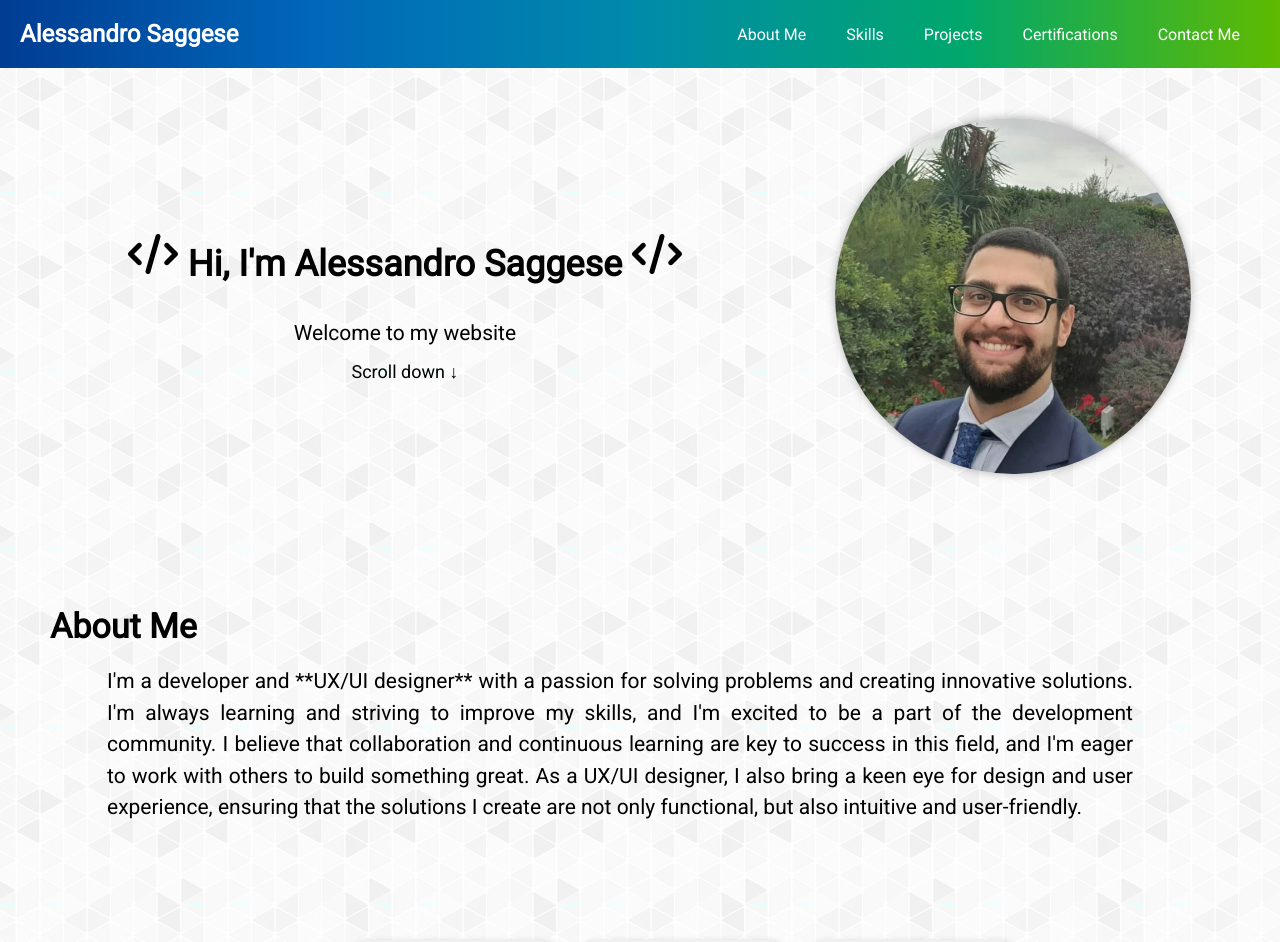
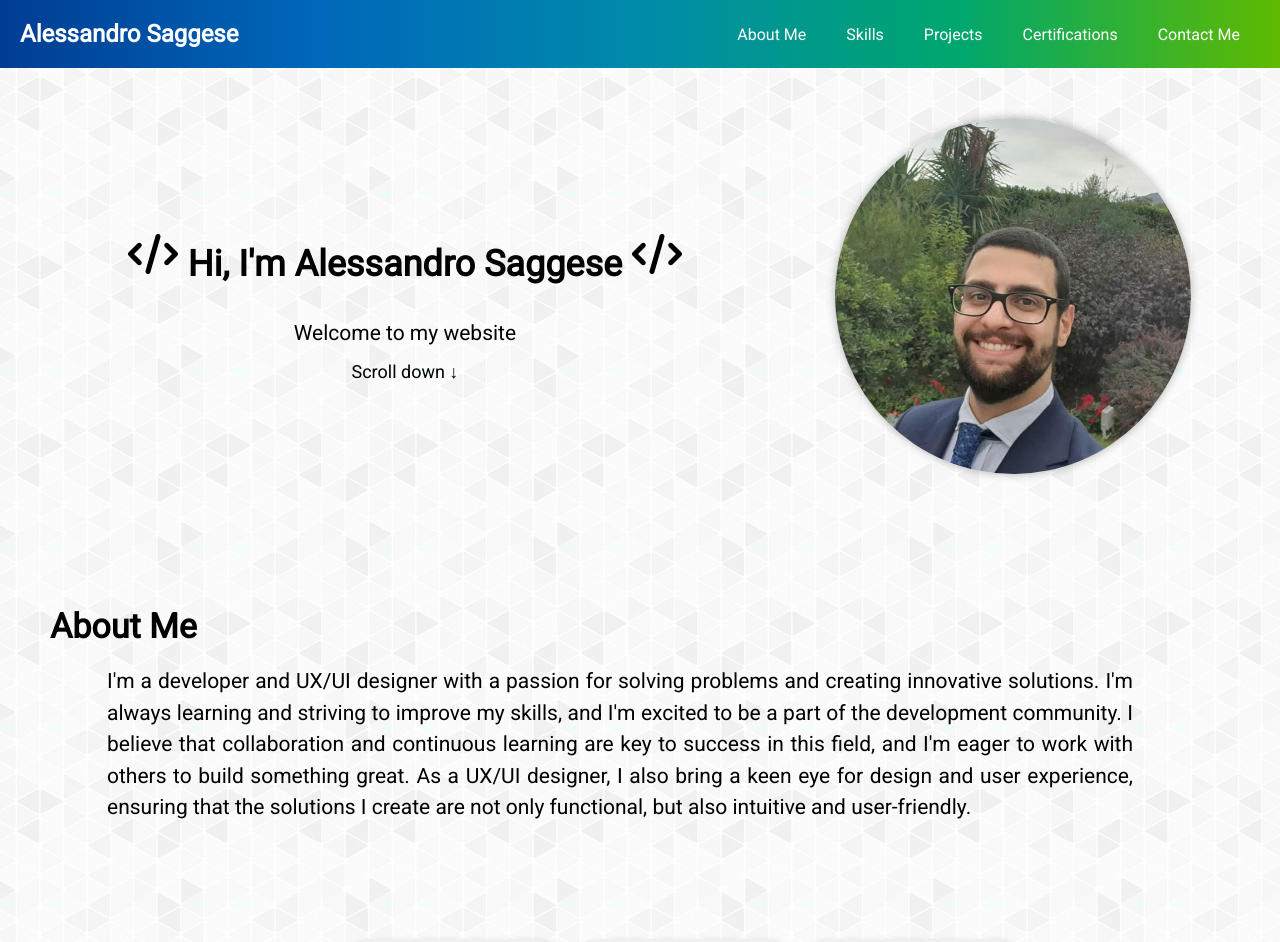
Before and after one commit to asaggse/my-personal-website, a React (Create React App) app: page / in a window 1280 px wide. Shown: the top 942 px of the page. Built offline with nearby package versions, Linux system fonts and the light colour scheme.

Commit message:
Update About.js

```diff
--- a/src/components/About.js
+++ b/src/components/About.js
@@ -8,7 +8,7 @@ const About = () => {
         <div className="about-text">
           <h2>About Me</h2>
           <p>
-          I'm a developer and **UX/UI designer** with a passion for solving problems and creating innovative solutions.
+          I'm a developer and UX/UI designer with a passion for solving problems and creating innovative solutions.
           I'm always learning and striving to improve my skills, and I'm excited to be a part of the development community.
           I believe that collaboration and continuous learning are key to success in this field, and I'm eager to work with others to build something great.
           As a UX/UI designer, I also bring a keen eye for design and user experience, ensuring that the solutions I create are not only functional, but also intuitive and user-friendly.
```
